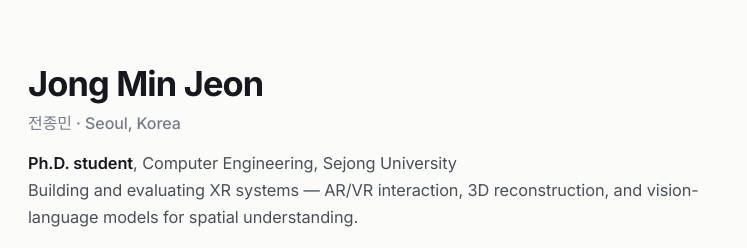
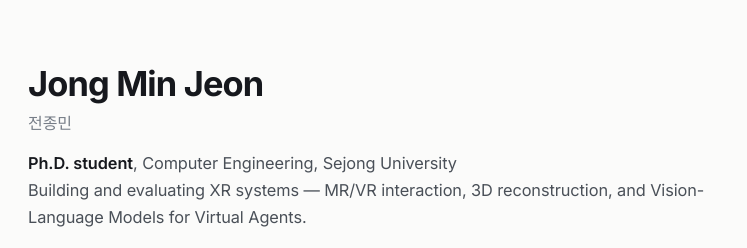
Before and after one commit to jjm6564/jjm6564.github.io, a plain HTML site: page index.html in a window 1280 px wide. Shown: the top 248 px of the page, 350-1097 px from the left. Drawn offline with Linux system fonts and the light colour scheme.

Commit message:
Update research tagline, drop location from header
Co-Authored-By: Claude Opus 5 (1M context) <noreply@anthropic.com>
Claude-Session: https://claude.ai/code/session_017XJML3jhtpL8MnSjSMKVz8

```diff
--- a/index.html
+++ b/index.html
@@ -4,7 +4,7 @@
 <meta charset="utf-8">
 <meta name="viewport" content="width=device-width, initial-scale=1">
 <title>Jong Min Jeon</title>
-<meta name="description" content="Jong Min Jeon — Ph.D. student in Computer Engineering at Sejong University. XR, 3D reconstruction, vision-language models.">
+<meta name="description" content="Jong Min Jeon — Ph.D. student in Computer Engineering at Sejong University. MR/VR interaction, 3D reconstruction, and Vision-Language Models for Virtual Agents.">
 <link rel="preconnect" href="https://fonts.googleapis.com">
 <link rel="preconnect" href="https://fonts.gstatic.com" crossorigin>
 <link href="https://fonts.googleapis.com/css2?family=Inter:wght@400;500;600;700&family=Noto+Sans+KR:wght@400;500;700&display=swap" rel="stylesheet">
@@ -137,10 +137,10 @@ footer p{margin:0}
     <img class="avatar" src="jmJeon.jpg" alt="Jong Min Jeon">
     <div class="hero-body">
       <h1>Jong Min Jeon</h1>
-      <p class="name-kr">전종민 &middot; Seoul, Korea</p>
+      <p class="name-kr">전종민</p>
       <p class="role">
         <strong>Ph.D. student</strong>, Computer Engineering, Sejong University<br>
-        Building and evaluating XR systems &mdash; AR/VR interaction, 3D reconstruction, and vision-language models for spatial understanding.
+        Building and evaluating XR systems &mdash; MR/VR interaction, 3D reconstruction, and Vision-Language Models for Virtual Agents.
       </p>
       <nav class="links">
         <a href="mailto:jjm6564@naver.com">&#9993;&nbsp; jjm6564@naver.com</a>
```
